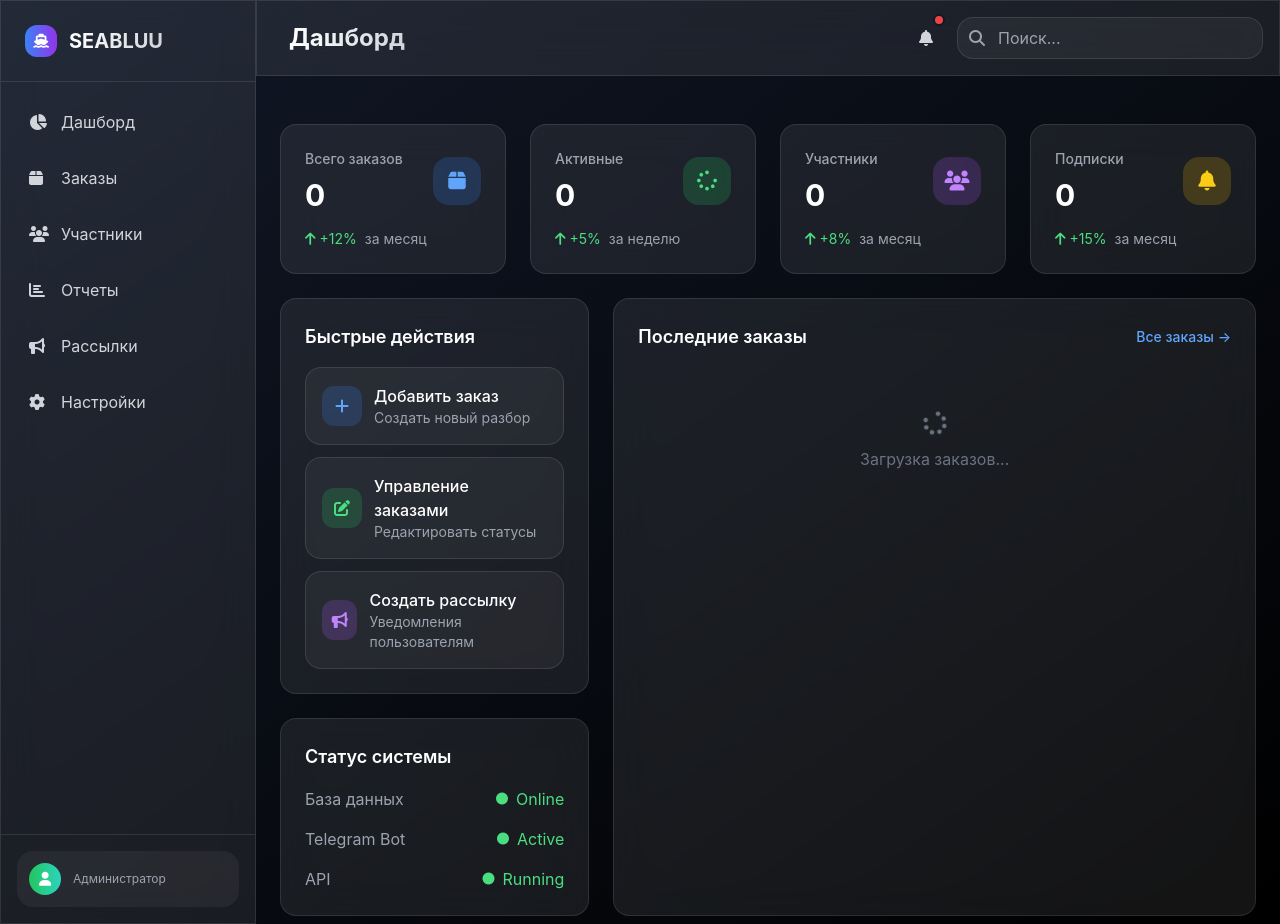
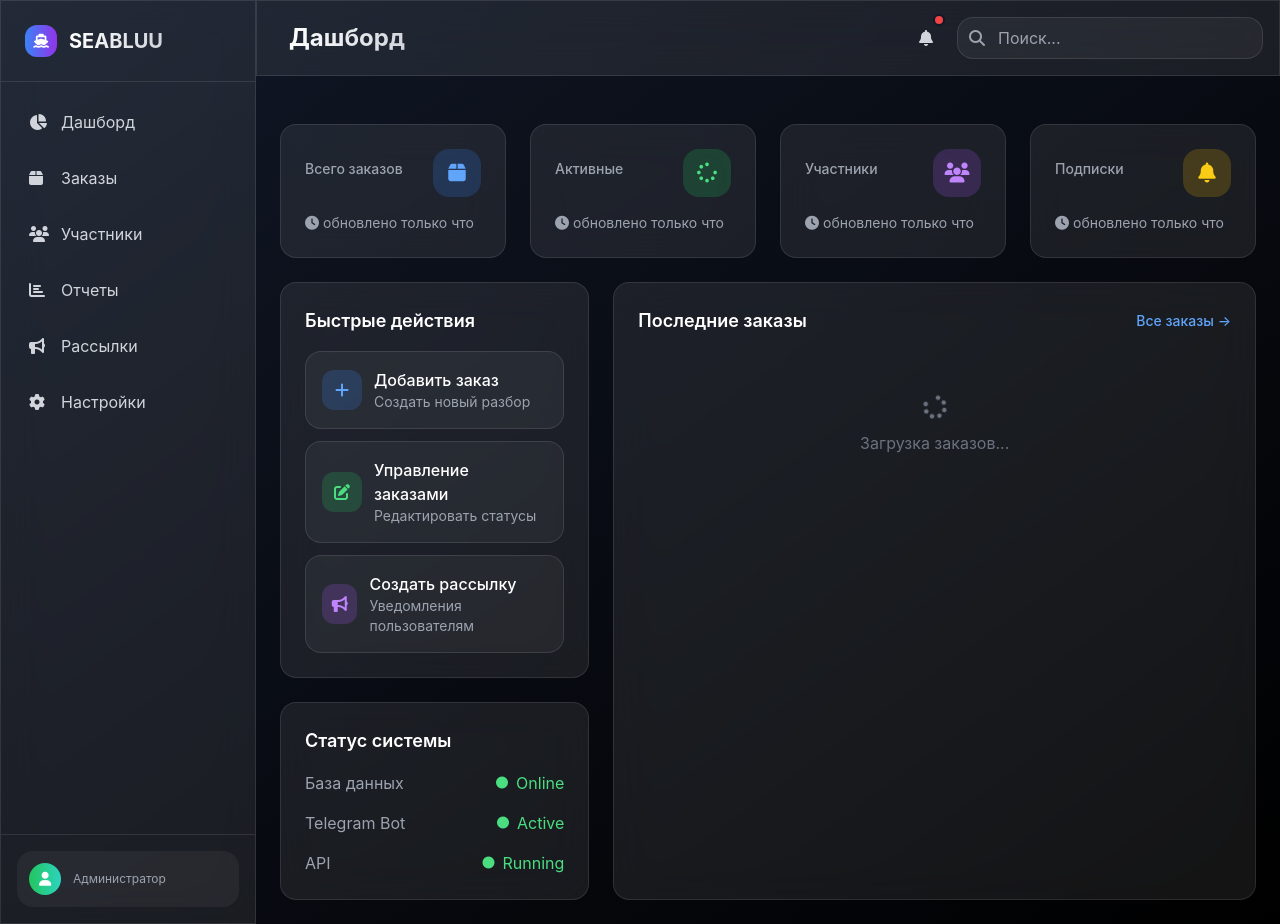
Before and after one commit to mizucxre/sb_test, a FastAPI app: template app/templates/dashboard.html in a window 1280 px wide. Run offline with FastAPI, Linux system fonts and the light colour scheme; the template is opened without the code that fills it, so the values that code supplies are empty; some libraries are stand-ins or nearby versions.

Commit message:
Update dashboard.html

```diff
--- a/app/templates/dashboard.html
+++ b/app/templates/dashboard.html
@@ -38,16 +38,15 @@
                 <div class="flex items-center justify-between">
                     <div>
                         <p class="text-gray-400 text-sm font-medium">Всего заказов</p>
-                        <p class="text-3xl font-bold mt-2" id="total-orders">0</p>
+                        <p class="text-3xl font-bold mt-2" x-text="stats.total_orders || 0"></p>
                     </div>
                     <div class="w-12 h-12 bg-blue-500/20 rounded-2xl flex items-center justify-center">
                         <i class="fas fa-box text-blue-400 text-xl"></i>
                     </div>
                 </div>
                 <div class="mt-4 flex items-center text-sm">
-                    <i class="fas fa-arrow-up text-green-400 mr-1"></i>
-                    <span class="text-green-400">+12%</span>
-                    <span class="text-gray-400 ml-2">за месяц</span>
+                    <i class="fas fa-clock text-gray-400 mr-1"></i>
+                    <span class="text-gray-400">обновлено только что</span>
                 </div>
             </div>
 
@@ -56,16 +55,15 @@
                 <div class="flex items-center justify-between">
                     <div>
                         <p class="text-gray-400 text-sm font-medium">Активные</p>
-                        <p class="text-3xl font-bold mt-2" id="active-orders">0</p>
+                        <p class="text-3xl font-bold mt-2" x-text="stats.active_orders || 0"></p>
                     </div>
                     <div class="w-12 h-12 bg-green-500/20 rounded-2xl flex items-center justify-center">
                         <i class="fas fa-spinner text-green-400 text-xl"></i>
                     </div>
                 </div>
                 <div class="mt-4 flex items-center text-sm">
-                    <i class="fas fa-arrow-up text-green-400 mr-1"></i>
-                    <span class="text-green-400">+5%</span>
-                    <span class="text-gray-400 ml-2">за неделю</span>
+                    <i class="fas fa-clock text-gray-400 mr-1"></i>
+                    <span class="text-gray-400">обновлено только что</span>
                 </div>
             </div>
 
@@ -74,16 +72,15 @@
                 <div class="flex items-center justify-between">
                     <div>
                         <p class="text-gray-400 text-sm font-medium">Участники</p>
-                        <p class="text-3xl font-bold mt-2" id="total-participants">0</p>
+                        <p class="text-3xl font-bold mt-2" x-text="stats.total_participants || 0"></p>
                     </div>
                     <div class="w-12 h-12 bg-purple-500/20 rounded-2xl flex items-center justify-center">
                         <i class="fas fa-users text-purple-400 text-xl"></i>
                     </div>
                 </div>
                 <div class="mt-4 flex items-center text-sm">
-                    <i class="fas fa-arrow-up text-green-400 mr-1"></i>
-                    <span class="text-green-400">+8%</span>
-                    <span class="text-gray-400 ml-2">за месяц</span>
+                    <i class="fas fa-clock text-gray-400 mr-1"></i>
+                    <span class="text-gray-400">обновлено только что</span>
                 </div>
             </div>
 
@@ -92,16 +89,15 @@
                 <div class="flex items-center justify-between">
                     <div>
                         <p class="text-gray-400 text-sm font-medium">Подписки</p>
-                        <p class="text-3xl font-bold mt-2" id="total-subscriptions">0</p>
+                        <p class="text-3xl font-bold mt-2" x-text="stats.total_subscriptions || 0"></p>
                     </div>
                     <div class="w-12 h-12 bg-yellow-500/20 rounded-2xl flex items-center justify-center">
                         <i class="fas fa-bell text-yellow-400 text-xl"></i>
                     </div>
                 </div>
                 <div class="mt-4 flex items-center text-sm">
-                    <i class="fas fa-arrow-up text-green-400 mr-1"></i>
-                    <span class="text-green-400">+15%</span>
-                    <span class="text-gray-400 ml-2">за месяц</span>
+                    <i class="fas fa-clock text-gray-400 mr-1"></i>
+                    <span class="text-gray-400">обновлено только что</span>
                 </div>
             </div>
         </div>
@@ -187,7 +183,6 @@
                     </div>
 
                     <div class="space-y-4" id="recent-orders">
-                        <!-- Orders will be loaded here -->
                         <div class="text-center py-8 text-gray-500">
                             <i class="fas fa-spinner fa-spin text-2xl mb-2"></i>
                             <p>Загрузка заказов...</p>
@@ -203,6 +198,7 @@
 document.addEventListener('alpine:init', () => {
     Alpine.data('dashboard', () => ({
         loading: true,
+        stats: {},
 
         init() {
             this.loadData();
@@ -216,12 +212,7 @@ document.addEventListener('alpine:init', () => {
                     throw new Error(`HTTP error! status: ${statsResponse.status}`);
                 }
                 const statsData = await statsResponse.json();
-
-                // Обновление счетчиков с анимацией
-                this.animateValue('total-orders', 0, statsData.total_orders || 0, 1000);
-                this.animateValue('active-orders', 0, statsData.active_orders || 0, 1000);
-                this.animateValue('total-participants', 0, statsData.total_participants || 0, 1000);
-                this.animateValue('total-subscriptions', 0, statsData.total_subscriptions || 0, 1000);
+                this.stats = statsData;
 
                 // Загрузка последних заказов
                 const ordersResponse = await fetch('/admin/api/orders?limit=5');
@@ -239,24 +230,6 @@ document.addEventListener('alpine:init', () => {
                     this.loading = false;
                 }, 500);
             }
-        },
-
-        animateValue(elementId, start, end, duration) {
-            const element = document.getElementById(elementId);
-            if (!element) return;
-
-            let startTimestamp = null;
-            const step = (timestamp) => {
-                if (!startTimestamp) startTimestamp = timestamp;
-                const progress = Math.min((timestamp - startTimestamp) / duration, 1);
-                const value = Math.floor(progress * (end - start) + start);
-                element.textContent = value.toLocaleString();
-
-                if (progress < 1) {
-                    window.requestAnimationFrame(step);
-                }
-            };
-            window.requestAnimationFrame(step);
         },
 
         displayRecentOrders(orders) {
@@ -281,7 +254,12 @@ document.addEventListener('alpine:init', () => {
                         </div>
                         <div>
                             <p class="font-semibold">${order.order_id}</p>
-                            <p class="text-sm text-gray-400">${order.status}</p>
+                            <p class="text-sm text-gray-400">${order.client_name}</p>
+                            <p class="text-xs text-gray-500 mt-1">
+                                <span class="inline-flex items-center px-2 py-1 rounded-full text-xs font-medium ${this.getStatusColor(order.status)}">
+                                    ${order.status}
+                                </span>
+                            </p>
                         </div>
                     </div>
                     <div class="text-right">
@@ -290,6 +268,16 @@ document.addEventListener('alpine:init', () => {
                     </div>
                 </div>
             `).join('');
+        },
+
+        getStatusColor(status) {
+            if (status.includes('доставлен') || status.includes('получен')) {
+                return 'bg-green-500/20 text-green-400';
+            } else if (status.includes('отмен')) {
+                return 'bg-red-500/20 text-red-400';
+            } else {
+                return 'bg-yellow-500/20 text-yellow-400';
+            }
         },
 
         formatDate(dateString) {
```
